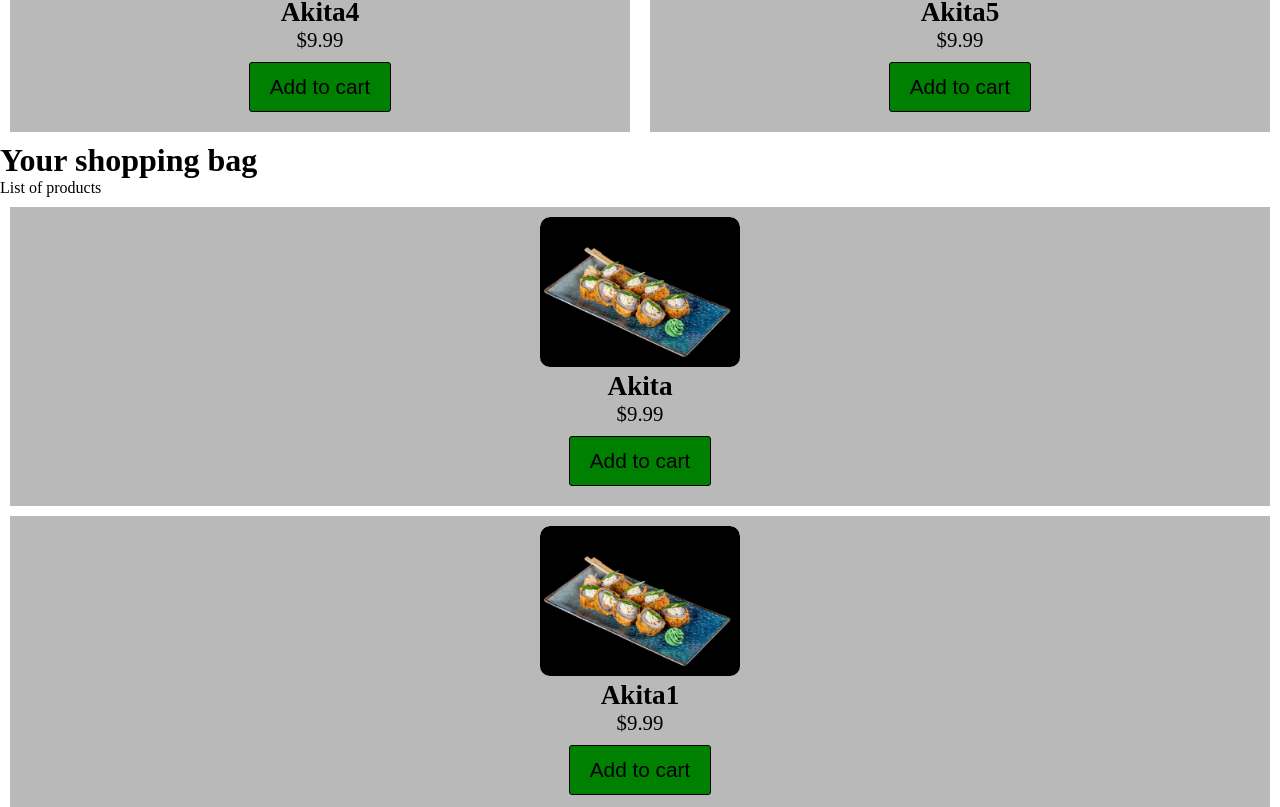
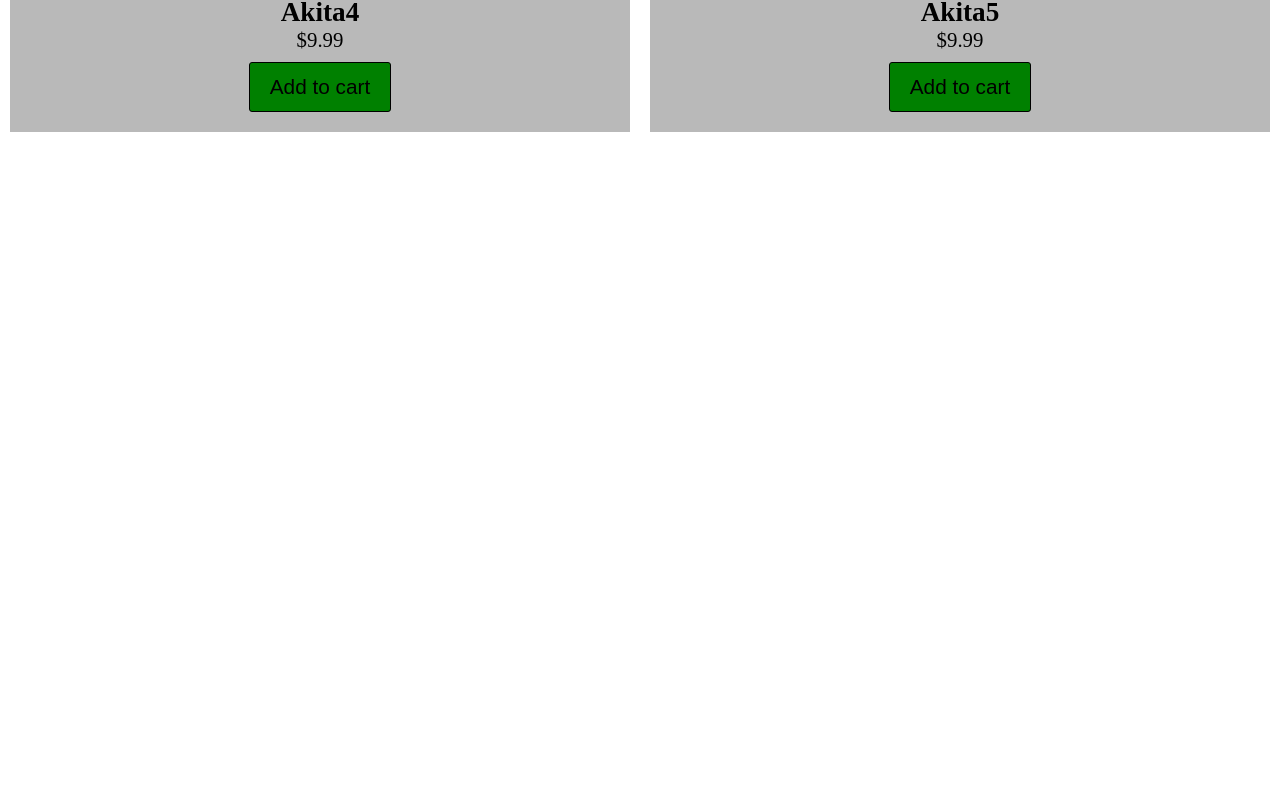
Before and after one commit to janaiscoding/shopping-cart, a React (Create React App) app: page /store in a window 1280 px wide. Shown: the part 933-1740 px from the top of the page. After the commit the page ends 1075 px from the top, so only its background shows below. Built offline with nearby package versions, Linux system fonts and the light colour scheme.

Commit message:
Remove the bag elements

```diff
--- a/src/pages/Store.js
+++ b/src/pages/Store.js
@@ -1,11 +1,9 @@
 import React, { useState } from "react";
 import data from "../products/data";
 import Item from "../components/Item";
-import Cart from "../components/Cart";
 
 const Store = () => {
   const [products, setProducts] = useState(data);
-  const [bag, setBag] = useState(data);
 
   const handleAddEvent = (id) => {
     setProducts((prevState) => {
@@ -16,22 +14,10 @@ const Store = () => {
             quantity: product.quantity++,
           };
         }
-        //kinda on the right path ?
         return product;
       });
       return newProducts;
     });
-
-    // setBag((prevBag) => {
-    //   const allBag = bag.map((bagItem) => {
-    //     if (bagItem.id === id && bagItem.quantity > 0) {
-    //       return [...prevBag, bagItem];
-    //     }
-    //     console.log(bagItem);
-    //     return bagItem;
-    //   });
-    //   return allBag;
-    // });
   };
 
   const handleRemoveEvent = (id) => {
@@ -66,7 +52,6 @@ const Store = () => {
     <>
       <h1>Display all products here</h1>
       <div className="all-products-wrap">{allProducts}</div>
-      <Cart bag={bag} onAdd={handleAddEvent} onRemove={handleRemoveEvent} />
     </>
   );
 };
```
